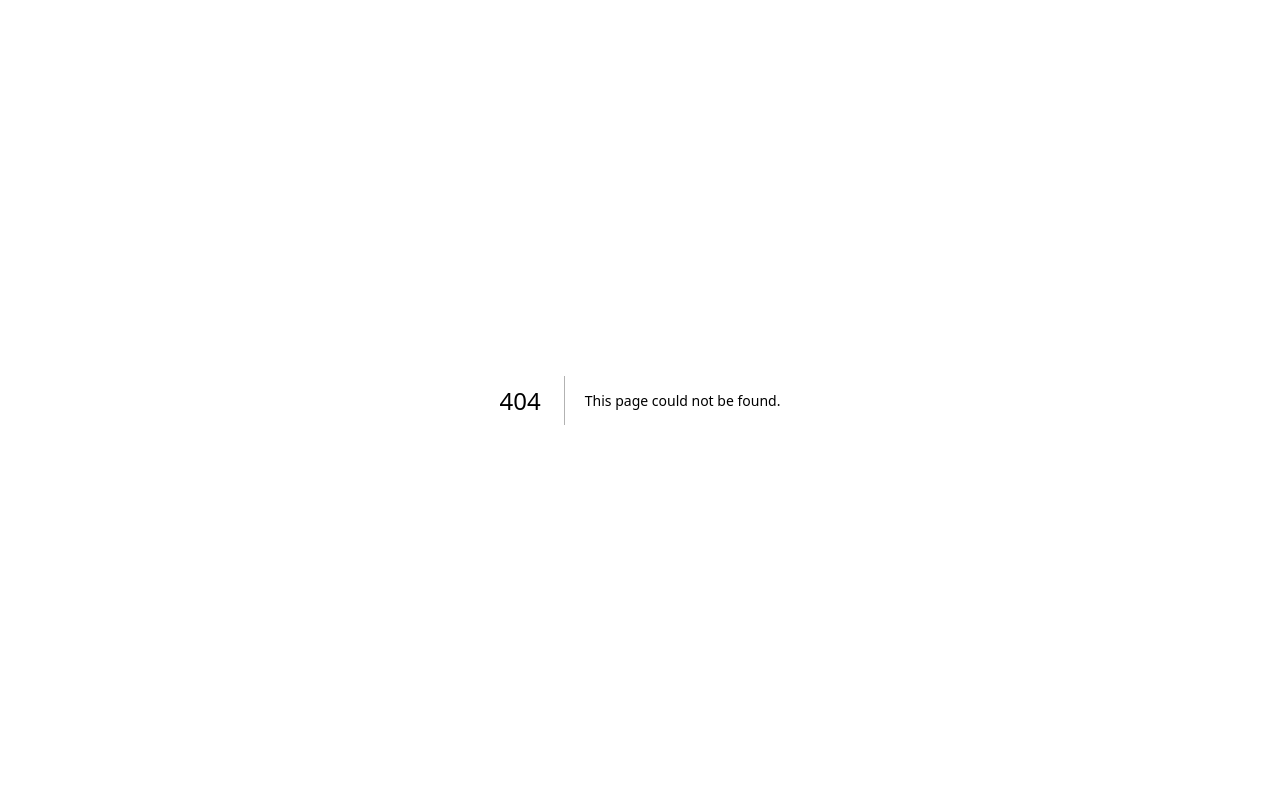
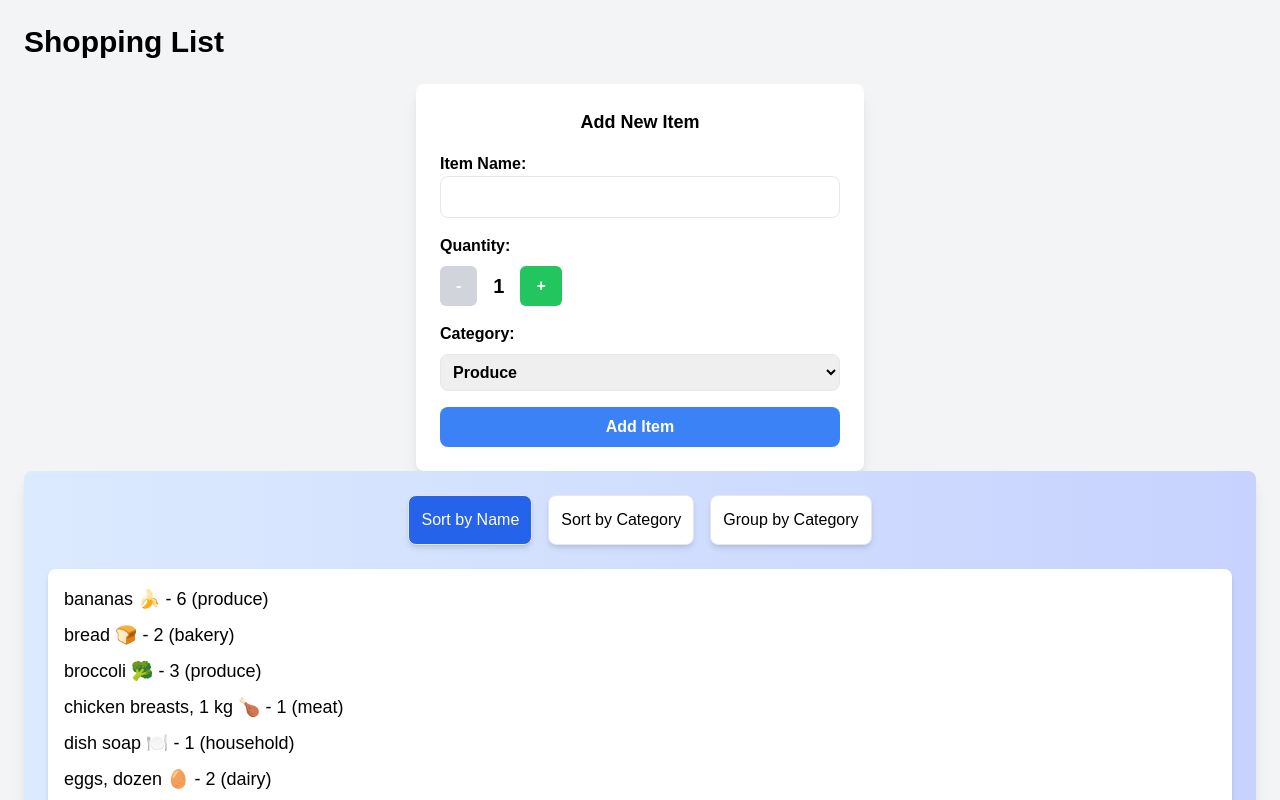
Before and after one commit to Sandhu-666/cprg306-assignments, a Next.js app: page /week-7 in a window 1280 px wide. Before the commit this address had no page. Shown: the top 800 px of the page. Built offline with nearby package versions, Linux system fonts and the light colour scheme.

Commit message:
Done week-7

```diff
--- a/app/page.js
+++ b/app/page.js
@@ -28,6 +28,11 @@ const HomePage = () => {
         <p style={styles.linkText}>
           <Link href="/week-6" style={styles.link}>
             Week 6 Assignment
+          </Link>
+        </p>
+        <p style={styles.linkText}>
+          <Link href="/week-7" style={styles.link}>
+            Week 7 Assignment
           </Link>
         </p>
       </div>
--- /dev/null
+++ b/app/week-7/item-list.js
@@ -0,0 +1,60 @@
+"use client";
+
+import { useState } from "react";
+import Item from "./item";
+
+function ItemList({ items }) {
+  const [sortBy, setSortBy] = useState("name");
+  const [groupBy, setGroupBy] = useState(false);
+
+  const sortedItems = [...items].sort((a, b) =>
+    sortBy === "name" ? a.name.localeCompare(b.name) : a.category.localeCompare(b.category)
+  );
+
+  const groupedItems = groupBy
+    ? sortedItems.reduce((groups, item) => {
+        const category = item.category;
+        if (!groups[category]) groups[category] = [];
+        groups[category].push(item);
+        return groups;
+      }, {})
+    : { All: sortedItems };
+
+  return (
+    <div className="p-6 bg-gradient-to-r from-blue-100 to-indigo-200 shadow-lg rounded-lg min-h-screen">
+      <div className="mb-6 flex gap-4 justify-center">
+        <button
+          className={`p-3 border rounded-lg shadow-md transition-all duration-200 ${sortBy === "name" ? "bg-blue-600 text-white" : "bg-white text-black hover:bg-gray-200"}`}
+          onClick={() => setSortBy("name")}
+        >
+          Sort by Name
+        </button>
+        <button
+          className={`p-3 border rounded-lg shadow-md transition-all duration-200 ${sortBy === "category" ? "bg-blue-600 text-white" : "bg-white text-black hover:bg-gray-200"}`}
+          onClick={() => setSortBy("category")}
+        >
+          Sort by Category
+        </button>
+        <button
+          className={`p-3 border rounded-lg shadow-md transition-all duration-200 ${groupBy ? "bg-blue-600 text-white" : "bg-white text-black hover:bg-gray-200"}`}
+          onClick={() => setGroupBy(!groupBy)}
+        >
+          Group by Category
+        </button>
+      </div>
+
+      {Object.keys(groupedItems).map((category) => (
+        <div key={category} className="mb-6 p-4 bg-white shadow-md rounded-lg">
+          {groupBy && <h2 className="capitalize font-bold text-xl text-gray-800 mb-2 border-b pb-2">{category}</h2>}
+          <ul className="list-none space-y-2">
+            {groupedItems[category].map((item) => (
+              <Item key={item.id} {...item} />
+            ))}
+          </ul>
+        </div>
+      ))}
+    </div>
+  );
+}
+
+export default ItemList;
--- /dev/null
+++ b/app/week-7/item.js
@@ -0,0 +1,11 @@
+"use client";
+
+function Item({ name, quantity, category }) {
+  return (
+    <li className="text-lg text-black mb-2">
+      {name} - {quantity} ({category})
+    </li>
+  );
+}
+
+export default Item;
--- /dev/null
+++ b/app/week-7/items.json
@@ -0,0 +1,74 @@
+[
+    {
+      "id": "1h2GJKH12gkHG31h1H",
+      "name": "milk, 4 L 🥛",
+      "quantity": 1,
+      "category": "dairy"
+    },
+    {
+      "id": "2KJH3k2j3H1k2J3K1H",
+      "name": "bread 🍞",
+      "quantity": 2,
+      "category": "bakery"
+    },
+    {
+      "id": "3h2KJH3k2j3H1k2J3",
+      "name": "eggs, dozen 🥚",
+      "quantity": 2,
+      "category": "dairy"
+    },
+    {
+      "id": "4k2J3K1H2GJKH12gk",
+      "name": "bananas 🍌",
+      "quantity": 6,
+      "category": "produce"
+    },
+    {
+      "id": "5H1h1H2KJH3k2j3H",
+      "name": "broccoli 🥦",
+      "quantity": 3,
+      "category": "produce"
+    },
+    {
+      "id": "6H1k2J3K1H2GJKH1",
+      "name": "chicken breasts, 1 kg 🍗",
+      "quantity": 1,
+      "category": "meat"
+    },
+    {
+      "id": "7gkHG31h1H2KJH3k",
+      "name": "pasta sauce 🍝",
+      "quantity": 3,
+      "category": "canned goods"
+    },
+    {
+      "id": "8j3H1k2J3K1H2GJK",
+      "name": "spaghetti, 454 g 🍝",
+      "quantity": 2,
+      "category": "dry goods"
+    },
+    {
+      "id": "9H12gkHG31h1H2KJ",
+      "name": "toilet paper, 12 pack 🧻",
+      "quantity": 1,
+      "category": "household"
+    },
+    {
+      "id": "10H3k2j3H1k2J3K1",
+      "name": "paper towels, 6 pack",
+      "quantity": 1,
+      "category": "household"
+    },
+    {
+      "id": "11k2J3K1H2GJKH12",
+      "name": "dish soap 🍽️",
+      "quantity": 1,
+      "category": "household"
+    },
+    {
+      "id": "12GJKH12gkHG31h1",
+      "name": "hand soap 🧼",
+      "quantity": 4,
+      "category": "household"
+    }
+]
--- /dev/null
+++ b/app/week-7/new-item.js
@@ -0,0 +1,85 @@
+"use client";
+import { useState } from "react";
+
+export default function NewItem() {
+  const [name, setName] = useState("");
+  const [quantity, setQuantity] = useState(1);
+  const [category, setCategory] = useState("produce");
+
+  const handleSubmit = (event) => {
+    event.preventDefault();
+    const item = { name, quantity, category };
+    console.log(item);
+    alert(`Item Added:\nName: ${name}\nQuantity: ${quantity}\nCategory: ${category}`);
+    setName("");
+    setQuantity(1);
+    setCategory("produce");
+  };
+
+  const increment = () => {
+    setQuantity((prev) => (prev < 20 ? prev + 1 : prev));
+  };
+
+  const decrement = () => {
+    setQuantity((prev) => (prev > 1 ? prev - 1 : prev));
+  };
+
+  return (
+    <form onSubmit={handleSubmit} className="bg-white p-6 rounded-lg shadow-lg flex flex-col items-center space-y-4 max-w-md mx-auto">
+      <h2 className="text-lg font-bold text-black">Add New Item</h2>
+
+      <label className="block w-full text-black font-semibold">
+        Item Name:
+        <input
+          type="text"
+          value={name}
+          onChange={(e) => setName(e.target.value)}
+          required
+          className="w-full p-2 border rounded-lg text-black"
+        />
+      </label>
+
+      <label className="block w-full text-black font-semibold">
+        Quantity:
+        <div className="flex items-center space-x-4 mt-2">
+          <button
+            onClick={decrement}
+            type="button"
+            disabled={quantity === 1}
+            className={`px-4 py-2 rounded-md text-white ${quantity === 1 ? "bg-gray-300" : "bg-red-500 hover:bg-red-600"}`}
+          >
+            -
+          </button>
+          <span className="text-xl font-bold text-black">{quantity}</span>
+          <button
+            onClick={increment}
+            type="button"
+            disabled={quantity === 20}
+            className={`px-4 py-2 rounded-md text-white ${quantity === 20 ? "bg-gray-300" : "bg-green-500 hover:bg-green-600"}`}
+          >
+            +
+          </button>
+        </div>
+      </label>
+
+      <label className="block w-full text-black font-semibold">
+        Category:
+        <select
+          value={category}
+          onChange={(e) => setCategory(e.target.value)}
+          className="w-full p-2 border rounded-lg mt-2 text-black">
+          {[
+            "Produce", "Dairy", "Bakery", "Meat", "Frozen Foods", "Canned Goods",
+            "Dry Goods", "Beverages", "Snacks", "Household", "Other"
+          ].map((cat) => (
+            <option key={cat} value={cat.toLowerCase()}>{cat}</option>
+          ))}
+        </select>
+      </label>
+
+      <button type="submit" className="w-full bg-blue-500 text-white p-2 rounded-lg hover:bg-blue-600 font-semibold">
+        Add Item
+      </button>
+    </form>
+  );
+}
--- /dev/null
+++ b/app/week-7/page.js
@@ -0,0 +1,22 @@
+"use client";
+
+import { useState } from "react";
+import NewItem from "./new-item";
+import ItemList from "./item-list";
+import itemsData from "./items.json";
+
+export default function Page() {
+  const [items, setItems] = useState(itemsData);
+
+  const handleAddItem = (newItem) => {
+    setItems([...items, newItem]);
+  };
+
+  return (
+    <main className="p-6 bg-gray-100 min-h-screen">
+      <h1 className="text-3xl font-bold text-black mb-6">Shopping List</h1>
+      <NewItem onAddItem={handleAddItem} />
+      <ItemList items={items} />
+    </main>
+  );
+}
```
